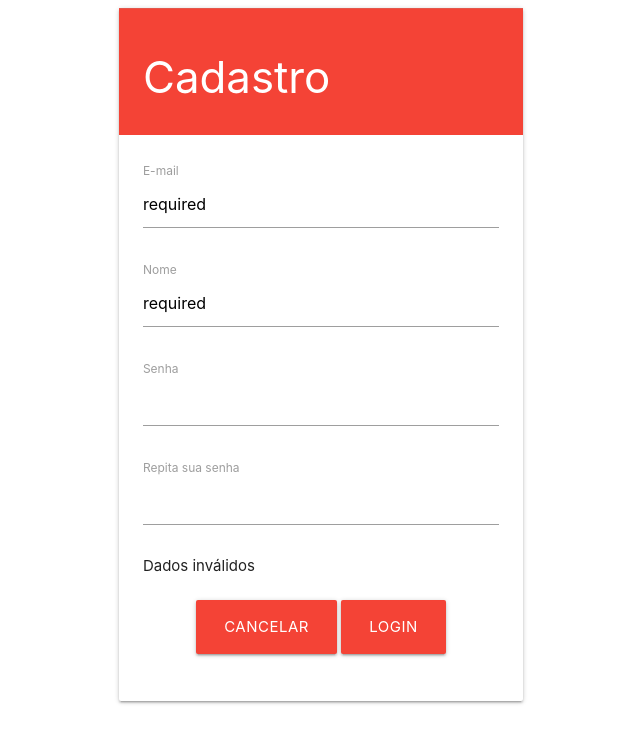
After one commit to thegiovanesilva/ryse, a PHP site: page /cadastro.php in a window 1280 px wide. The commit adds this page. Shown: the top 743 px of the page, without its empty margins (319-959 px from the left). Run offline with PHP 8.4, Linux system fonts and the light colour scheme; data that the repository does not hold is empty.

Commit message:
Adicionado login e cadastro

```diff
--- /dev/null
+++ b/src/cadastro.php
@@ -0,0 +1,74 @@
+<?php
+    $msg = "";
+
+    if (isset($_POST['email']) && isset($_POST['nome']) && isset($_POST['senha'])){
+        if (isset($_POST['senhaR'])){
+            if ($_POST['senha'] == $_POST['senhaR']){
+                require_once ("classes/Usuario.php");
+                $usu = new Usuario();
+                $ret = $usu->cadastrar($_POST['nome'], $_POST['email'], $_POST['senha']);
+                if ($ret) header("Location: login.php");
+                else $msg = "Ocorreu um erro no cadastro. Tente novamente";
+            }else{
+                $msg = "As senhas não coincidem";
+            }
+        }else{
+            $msg = "É necessario confirmar a sua senha";
+        }
+    }else{
+        $msg = "Dados inválidos";
+    }
+
+?>
+<!DOCTYPE html>
+<html lang="pt-br">
+<head>
+    <meta charset="utf-8">
+
+    <title>Ryze - Cadastro</title>
+    <link href="https://cdnjs.cloudflare.com/ajax/libs/materialize/1.0.0/css/materialize.min.css" rel="stylesheet">
+</head>
+<body>
+    <div class="row login">
+        <div class="col s12 l4 offset-l4">
+            <div class="card">
+                <div class="card-action red white-text">
+                    <h3>Cadastro</h3>
+                </div>
+                <div class="card-content">
+                    <form action="" method="POST">
+                        <div class="form-field">
+                            <label for="email">E-mail</label>
+                            <input type="email" name="email" value=<?= $_POST['email'] ?> required>
+                        </div><br>
+
+                        <div class="form-field">
+                            <label for="senha">Nome</label>
+                            <input type="text" name="nome" value=<?= $_POST['nome'] ?> required>
+                        </div><br>
+
+                        <div class="form-field">
+                            <label for="senha">Senha</label>
+                            <input type="password" name="senha" required>
+                        </div><br>
+
+                        <div class="form-field">
+                            <label for="senha">Repita sua senha</label>
+                            <input type="password" name="senhaR" required>
+                        </div><br>
+
+                        <div class=form-field>
+                            <span id="erroLogin"><?=$msg?></span>
+                        </div></br>
+
+                        <div class="form-field center-align">
+                            <input class="btn-large red" type="reset" name="cancelar" value="Cancelar" onClick="JavaScript: window.history.back();">
+                            <input class="btn-large red" type="submit" name="login" value="Login">
+                        </div><br>
+                    </form>
+                </div>
+            </div>
+        </div>
+    </div>
+</body>
+</html>
--- a/src/classes/Usuario.php
+++ b/src/classes/Usuario.php
@@ -16,10 +16,10 @@ class Usuario {
         $result = $this->conexao->execute($stmt);
         if ($result==-1) {
             $this->conexao->query("rollback");
-            return "Erro";
+            return false;
         }
         $this->conexao->query("commit");
-        return "Ok";
+        return true;
     }
 
     function autenticar($email, $senha) {
```
Also changed, not shown: src/includes/header.php (+8 -1 lines), src/login.php (added, +52 -0 lines).
